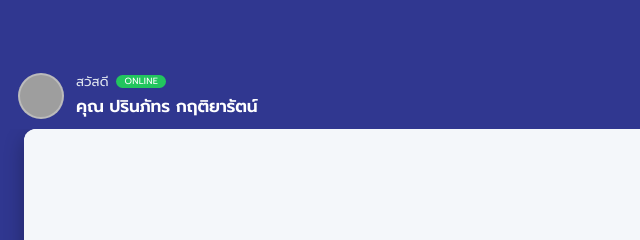
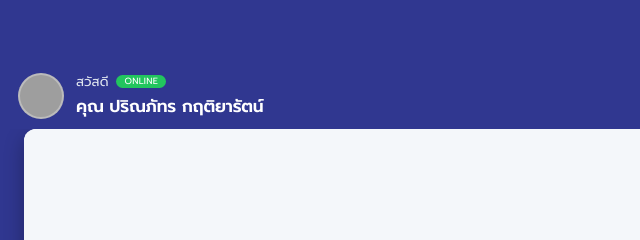
Before and after one commit to pppp167/prin, a plain HTML site: page index.html in a window 1280 px wide. Shown: the top 240 px of the page, 0-640 px from the left. Drawn offline with Linux system fonts and the light colour scheme; grey boxes are pictures that could not be loaded; a web font is replaced by a local one.

Commit message:
Update index.html

```diff
--- a/index.html
+++ b/index.html
@@ -571,7 +571,7 @@
           </div>
           <div class="user-text">
             <p>สวัสดี <span class="online-badge">ONLINE</span></p>
-            <h1>คุณ ปรินภัทร กฤติยารัตน์</h1>
+            <h1>คุณ ปริณภัทร กฤติยารัตน์</h1>
           </div>
         </div>
 
```
